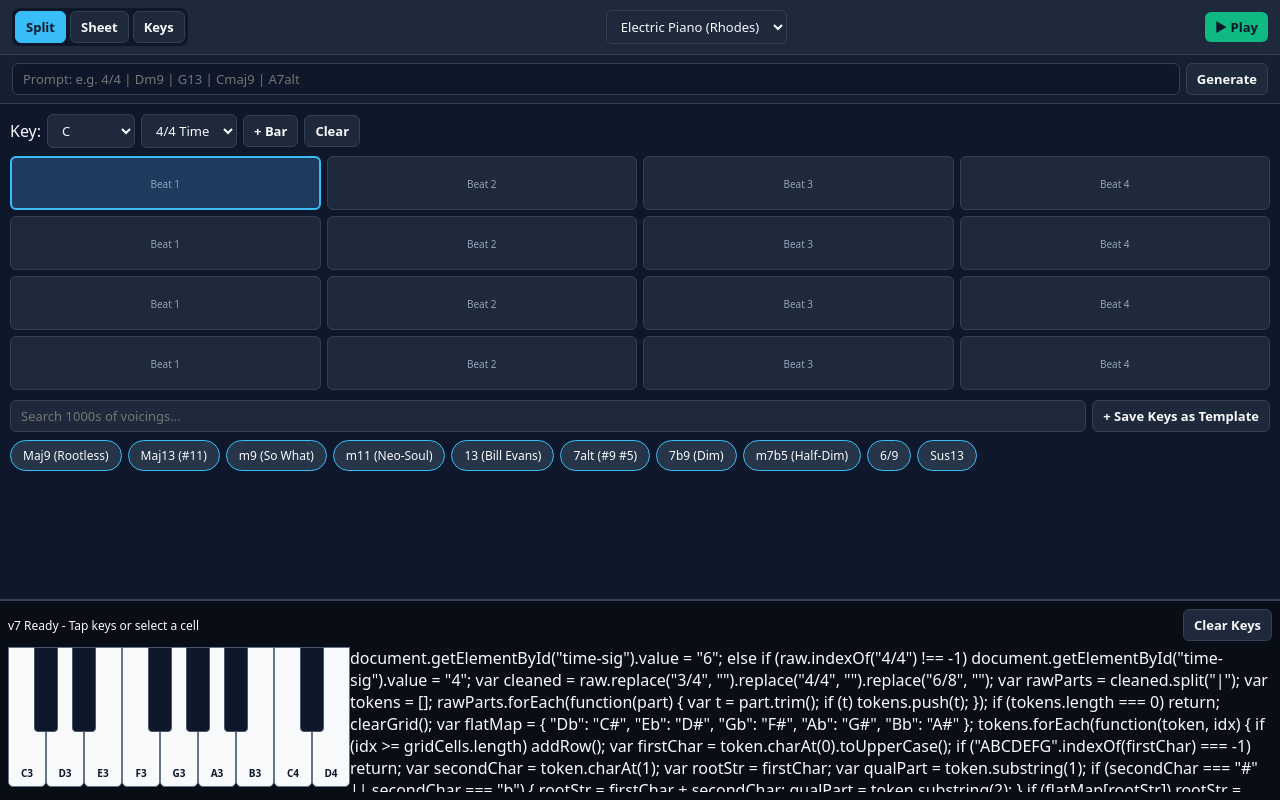
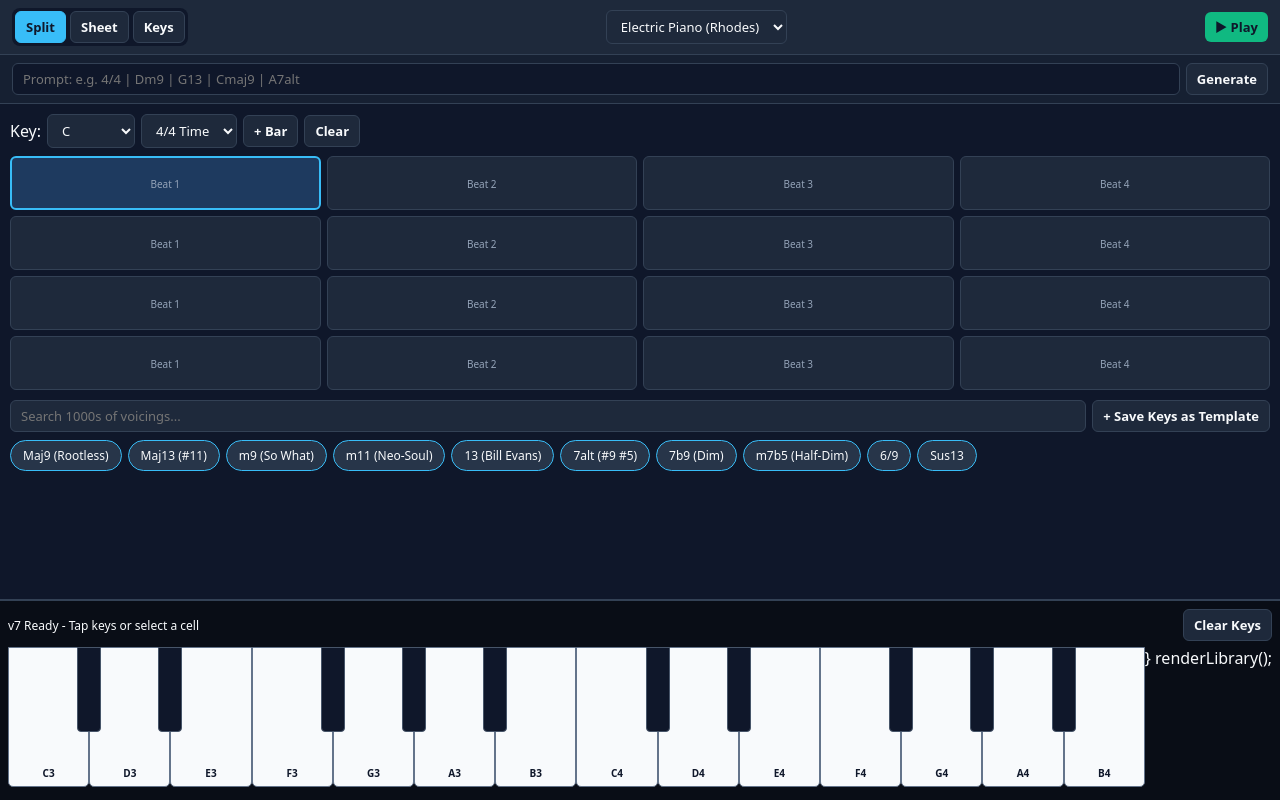
Before and after one commit to lixofel/jazz, a plain HTML site: page index.html in a window 1280 px wide. Drawn offline with Linux system fonts and the light colour scheme.

Commit message:
Update index.html

```diff
--- a/index.html
+++ b/index.html
@@ -142,55 +142,14 @@
         <div class="key white-key" data-midi="60" onclick="togglePianoKey(60)">C4</div>
         <div class="key black-key" data-midi="61" onclick="togglePianoKey(61)"></div>
         <div class="key white-key" data-midi="62" onclick="togglePianoKey(62)">D4</div>
-document.getElementById("time-sig").value = "6";
-else if (raw.indexOf("4/4") !== -1) document.getElementById("time-sig").value = "4";
-var cleaned = raw.replace("3/4", "").replace("4/4", "").replace("6/8", "");
-var rawParts = cleaned.split("|");
-var tokens = [];
-rawParts.forEach(function(part) {
-var t = part.trim();
-if (t) tokens.push(t);
-});
-if (tokens.length === 0) return;
-clearGrid();
-var flatMap = { "Db": "C#", "Eb": "D#", "Gb": "F#", "Ab": "G#", "Bb": "A#" };
-tokens.forEach(function(token, idx) {
-if (idx >= gridCells.length) addRow();
-var firstChar = token.charAt(0).toUpperCase();
-if ("ABCDEFG".indexOf(firstChar) === -1) return;
-var secondChar = token.charAt(1);
-var rootStr = firstChar;
-var qualPart = token.substring(1);
-if (secondChar === "#" || secondChar === "b") {
-rootStr = firstChar + secondChar;
-qualPart = token.substring(2);
-}
-if (flatMap[rootStr]) rootStr = flatMap[rootStr];
-var rootIdx = noteNames.indexOf(rootStr);
-if (rootIdx === -1) return;
-var quality = qualPart.toLowerCase();
-var matchedVoicing = null;
-voicingLibrary.forEach(function(v) {
-if (!matchedVoicing && quality && v.name.toLowerCase().indexOf(quality) !== -1) {
-matchedVoicing = v;
-}
-});
-if (!matchedVoicing) {
-voicingLibrary.forEach(function(v) {
-var vName = v.name.toLowerCase();
-if (!matchedVoicing && quality.indexOf("m") !== -1 && vName.charAt(0) === "m") matchedVoicing = v;
-if (!matchedVoicing && (quality.indexOf("13") !== -1 || quality.indexOf("7") !== -1 || quality.indexOf("alt") !== -1) && (vName.indexOf("13") !== -1 || vName.indexOf("7") !== -1)) matchedVoicing = v;
-});
-}
-if (!matchedVoicing) matchedVoicing = voicingLibrary.slice(0, 1).pop();
-var baseMidi = 48 + rootIdx;
-gridCells.splice(idx, 1, {
-label: token + " (" + matchedVoicing.name + ")",
-midi: matchedVoicing.intervals.map(function(interval) { return baseMidi + interval; })
-});
-});
-selectedCellIndex = 0;
-refreshAllCells();
-selectCell(0);
+        <div class="key black-key" data-midi="63" onclick="togglePianoKey(63)"></div>
+        <div class="key white-key" data-midi="64" onclick="togglePianoKey(64)">E4</div>
+        <div class="key white-key" data-midi="65" onclick="togglePianoKey(65)">F4</div>
+        <div class="key black-key" data-midi="66" onclick="togglePianoKey(66)"></div>
+        <div class="key white-key" data-midi="67" onclick="togglePianoKey(67)">G4</div>
+        <div class="key black-key" data-midi="68" onclick="togglePianoKey(68)"></div>
+        <div class="key white-key" data-midi="69" onclick="togglePianoKey(69)">A4</div>
+        <div class="key black-key" data-midi="70" onclick="togglePianoKey(70)"></div>
+        <div class="key white-key" data-midi="71" onclick="togglePianoKey(71)">B4</div>
 }
 renderLibrary();
```
